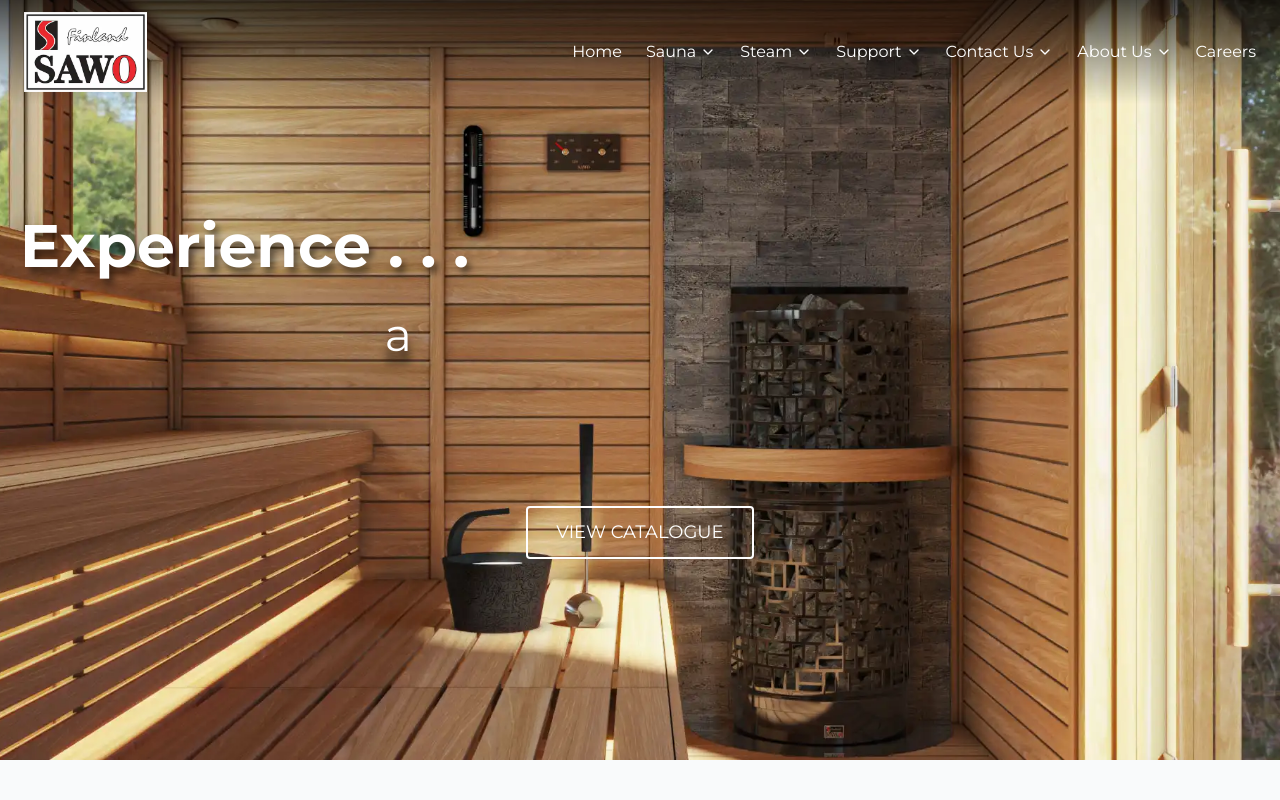
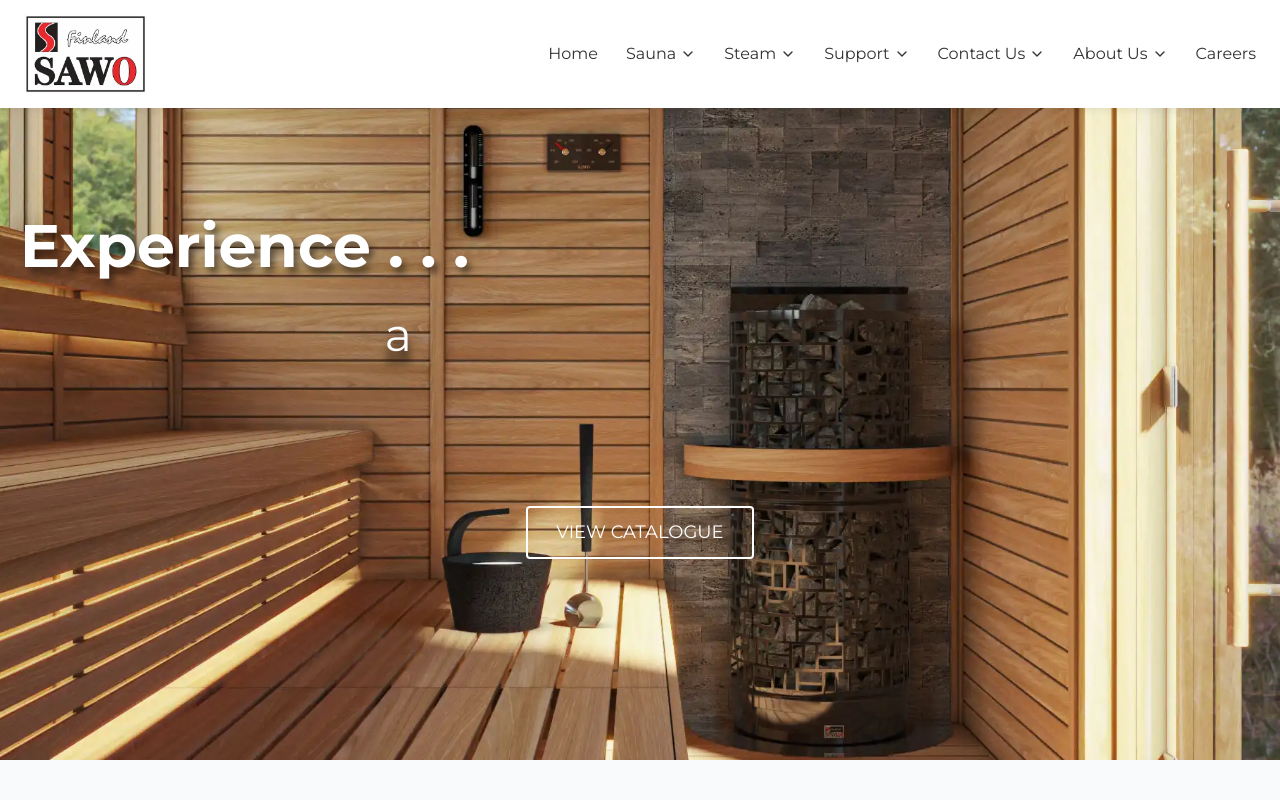
Before and after one commit to SawoWebDev/sawocom, a React (Create React App) app in the folder frontend/: page / in a window 1280 px wide. Shown: the top 800 px of the page. Built offline with nearby package versions, Linux system fonts and the light colour scheme.

Commit message:
Refactor header and footer components; update import paths and styles

```diff
--- a/frontend/src/App.jsx
+++ b/frontend/src/App.jsx
@@ -1,5 +1,5 @@
 import MainLayout from "./layouts/MainLayout";
-import Home from "./pages/Home"; // Carousel section
+import Home from "pages/Home"; // Carousel section
 
 function App() {
   return (
--- /dev/null
+++ b/frontend/src/components/Header/Header.jsx
@@ -0,0 +1,142 @@
+import React, { useState, useEffect, useRef } from "react";
+import { ChevronDown } from "lucide-react";
+import sLogo from "assets/SAWO_logo.webp";
+import "./header.css";
+
+const Header = () => {
+  const [hidden, setHidden] = useState(false);
+  const [hoveredMenu, setHoveredMenu] = useState(null);
+  const [dropdownTimeout, setDropdownTimeout] = useState(null);
+  const [mobileOpen, setMobileOpen] = useState(false);
+  const [forceMobile, setForceMobile] = useState(false);
+
+  const lastScrollY = useRef(0);
+  const navRef = useRef(null);
+
+  useEffect(() => {
+    const handleScroll = () => {
+      const currentScroll = window.scrollY;
+      setHidden(currentScroll > lastScrollY.current && currentScroll > 80);
+      lastScrollY.current = currentScroll;
+    };
+
+    window.addEventListener("scroll", handleScroll);
+    return () => window.removeEventListener("scroll", handleScroll);
+  }, []);
+
+  useEffect(() => {
+    const checkWrap = () => {
+      if (!navRef.current) return;
+      const isWrapped = navRef.current.scrollWidth > navRef.current.clientWidth;
+      setForceMobile(isWrapped);
+      if (isWrapped) setMobileOpen(false);
+    };
+
+    checkWrap();
+    window.addEventListener("resize", checkWrap);
+    return () => window.removeEventListener("resize", checkWrap);
+  }, []);
+
+  const handleMouseEnter = (menu) => {
+    clearTimeout(dropdownTimeout);
+    setHoveredMenu(menu);
+  };
+
+  const handleMouseLeave = () => {
+    setDropdownTimeout(setTimeout(() => setHoveredMenu(null), 300));
+  };
+
+  const navItems = [
+    { name: "Home" },
+    {
+      name: "Sauna",
+      submenu: ["Sauna Heaters", "Sauna Controls", "Sauna Accessories", "Sauna Rooms"],
+    },
+    {
+      name: "Steam",
+      submenu: ["Steam Generators", "Steam Controls", "Steam Accessories"],
+    },
+    {
+      name: "Support",
+      submenu: ["Frequently Asked Questions", "User Manuals", "Product Catalogue"],
+    },
+    { name: "Contact Us", submenu: ["For Distributors"] },
+    { name: "About Us", submenu: ["Latest News"] },
+    { name: "Careers" },
+  ];
+
+  return (
+    <header className={`site-header ${hidden ? "header-hidden" : ""}`}>
+      <div className="header-inner">
+        <a href="/" className="logo-wrap">
+          <img src={sLogo} alt="SAWO Logo" className="site-logo" />
+        </a>
+
+        {!forceMobile && (
+          <nav ref={navRef} className="main-nav">
+            {navItems.map((item) => (
+              <div
+                key={item.name}
+                className="nav-item"
+                onMouseEnter={() => handleMouseEnter(item.name)}
+                onMouseLeave={handleMouseLeave}
+              >
+                <button className="nav-link">
+                  <span>{item.name}</span>
+                  {item.submenu && <ChevronDown size={16} />}
+                </button>
+
+                {item.submenu && hoveredMenu === item.name && (
+                  <div className="dropdown-menu animate-fadeIn">
+                    {item.submenu.map((sub) => (
+                      <a key={sub} href="/" className="dropdown-link">
+                        {sub}
+                      </a>
+                    ))}
+                  </div>
+                )}
+              </div>
+            ))}
+          </nav>
+        )}
+
+        <button
+          className="mobile-toggle"
+          onClick={() => setMobileOpen(!mobileOpen)}
+        >
+          ☰
+        </button>
+      </div>
+
+      {mobileOpen && (
+        <div className="mobile-menu animate-fadeIn">
+          {navItems.map((item) => (
+            <div key={item.name} className="mobile-item">
+              <button
+                className="mobile-link"
+                onClick={() =>
+                  setHoveredMenu(hoveredMenu === item.name ? null : item.name)
+                }
+              >
+                {item.name}
+                {item.submenu && <ChevronDown size={16} />}
+              </button>
+
+              {item.submenu && hoveredMenu === item.name && (
+                <div className="mobile-submenu">
+                  {item.submenu.map((sub) => (
+                    <a key={sub} href="/" className="mobile-sublink">
+                      {sub}
+                    </a>
+                  ))}
+                </div>
+              )}
+            </div>
+          ))}
+        </div>
+      )}
+    </header>
+  );
+};
+
+export default Header;
--- /dev/null
+++ b/frontend/src/components/Header/header.css
@@ -0,0 +1,172 @@
+/* header.css */
+
+.site-header {
+  position: fixed;
+  top: 0;
+  left: 0;
+  width: 100%;
+  background: #fff;
+  z-index: 1000;
+  box-shadow: 0 2px 10px rgba(0,0,0,0.08);
+  transition: transform 0.5s ease;
+}
+
+.header-hidden {
+  transform: translateY(-100%);
+}
+
+.header-inner {
+  max-width: 1280px;
+  margin: 0 auto;
+  padding: 14px 24px;
+  display: flex;
+  align-items: center;
+  justify-content: space-between;
+}
+
+.logo-wrap {
+  flex-shrink: 0;
+}
+
+.site-logo {
+  width: auto;
+  height: auto;
+  max-height: 80px;
+  min-height: 56px;
+  max-width: 160px;
+  object-fit: contain;
+  transition: all 0.3s ease;
+}
+
+.main-nav {
+  display: flex;
+  gap: 28px;
+  white-space: nowrap;
+}
+
+.nav-item {
+  position: relative;
+}
+
+.nav-link {
+  display: flex;
+  align-items: center;
+  gap: 4px;
+  font-size: 16px;
+  font-weight: 400;
+  color: #333;
+  background: none;
+  border: none;
+  cursor: pointer;
+}
+
+.nav-link:hover {
+  color: #af8564;
+}
+
+.dropdown-menu {
+  position: absolute;
+  left: 0;
+  top: 100%;
+  margin-top: 10px;
+  background: #fff;
+  border-radius: 6px;
+  box-shadow: 0 12px 30px rgba(0,0,0,0.12);
+  min-width: 220px;
+  z-index: 1100;
+}
+
+.dropdown-link {
+  display: block;
+  padding: 10px 16px;
+  font-size: 13px;
+  font-weight: 300;
+  line-height: 23px;
+  color: #333;
+  text-decoration: none;
+  margin: 2px;
+}
+
+.dropdown-link:hover {
+  background: #af8564;
+  color: #fff;
+  border-radius: 5px;
+  margin: 2px;
+}
+
+.mobile-toggle {
+  display: none;
+  font-size: 26px;
+  background: none;
+  border: none;
+  cursor: pointer;
+}
+
+.mobile-menu {
+  display: none;
+  background: #fff;
+  box-shadow: 0 10px 30px rgba(0,0,0,0.1);
+}
+
+.mobile-item {
+  border-bottom: 1px solid #e5e5e5;
+}
+
+.mobile-link {
+  width: 100%;
+  padding: 14px 18px;
+  display: flex;
+  justify-content: space-between;
+  align-items: center;
+  background: none;
+  border: none;
+  font-size: 15px;
+  color: #333;
+  cursor: pointer;
+}
+
+.mobile-link:hover {
+  background: #af8564;
+  color: #fff;
+}
+
+.mobile-submenu {
+  background: #f7f7f7;
+}
+
+.mobile-sublink {
+  display: block;
+  padding: 10px 28px;
+  font-size: 13px;
+  font-weight: 300;
+  line-height: 23px;
+  color: #333;
+  text-decoration: none;
+}
+
+.mobile-sublink:hover {
+  background: #af8564;
+  color: #fff;
+}
+
+@media (max-width: 768px) {
+  .main-nav {
+    display: none;
+  }
+
+  .mobile-toggle {
+    display: block;
+  }
+
+  .mobile-menu {
+    display: block;
+  }
+
+  .site-logo {
+    max-height: 56px;
+  }
+}
+
+/* ===========================
+   HEADER STYLES — END
+=========================== */
--- a/frontend/src/index.css
+++ b/frontend/src/index.css
@@ -11,10 +11,14 @@ body {
   color: #333;
 }
 
+/* ===========================
+   HEADER STYLES — END
+=========================== */
+
 @keyframes fadeIn {
   from {
     opacity: 0;
-    transform: translateY(-5px);
+    transform: translateY(-6px);
   }
   to {
     opacity: 1;
--- a/frontend/src/layouts/MainLayout.jsx
+++ b/frontend/src/layouts/MainLayout.jsx
@@ -1,5 +1,5 @@
-import Header from "../components/Header";
-import Footer from "../components/Footer";
+import Header from "../components/Header/Header";
+import Footer from "../components/Footer/Footer";
 
 export default function MainLayout({ children }) {
   return (
--- a/frontend/src/pages/Hero.jsx
+++ b/frontend/src/pages/Hero.jsx
@@ -1,5 +1,6 @@
+// src/pages/Hero.jsx
 import React, { useEffect } from "react";
-import heroBg from "../assets/STONE-WALL-WITH-BLACK-ACC-and-sawo-30-wall-revised.webp";
+import heroBg from "assets/STONE-WALL-WITH-BLACK-ACC-and-sawo-30-wall-revised.webp";
 
 const Hero = () => {
   useEffect(() => {
--- a/frontend/src/tailwind.config.js
+++ b/frontend/src/tailwind.config.js
@@ -4,7 +4,7 @@ module.exports = {
   theme: {
     extend: {
       fontFamily: {
-        sans: ['Lexend', 'sans-serif'],
+        sans: ['Montserrat', 'sans-serif'],
       },
     },
   },
```
Also changed, not shown: frontend/jsconfig.json (added, +12 -0 lines), frontend/src/components/Footer/Footer.jsx (renamed from frontend/src/components/Footer.jsx), frontend/src/components/Header/Header (Default).txt (renamed from frontend/src/components/Header.jsx).
